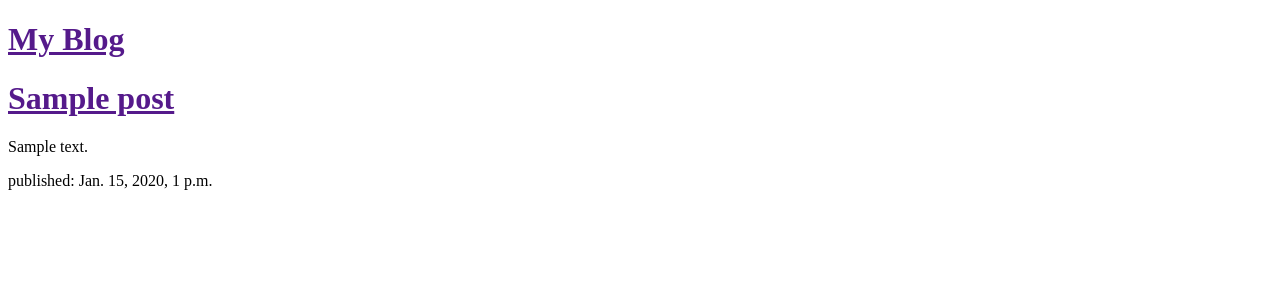
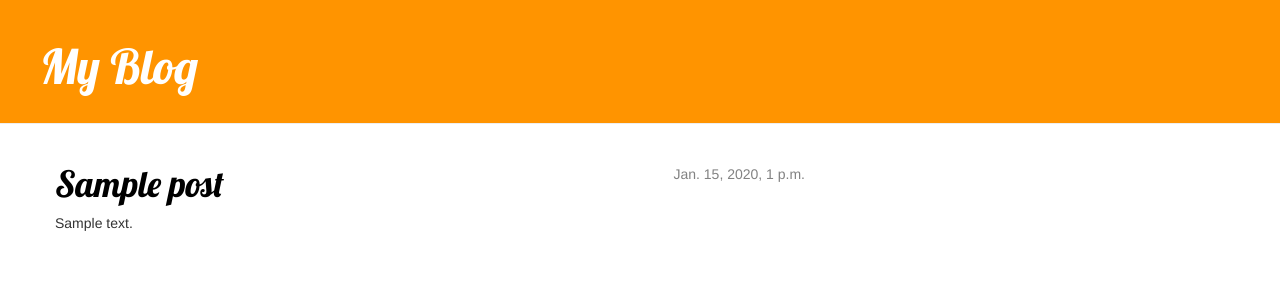
Before and after one commit to ArtemyH/my-first-blog, a Django app: template blog/templates/blog/post_list.html in a window 1280 px wide. Shown: the top 302 px of the page. Run offline with Django 3.2, Linux system fonts and the light colour scheme; the template is opened without the code that fills it: values that come from a table or form of the project are taken from there, others are empty; tables that the repository leaves empty hold one stand-in row (values such as "Sample post"); some libraries are stand-ins or nearby versions.

Commit message:
Add post detail page

```diff
--- /dev/null
+++ b/blog/static/css/blog.css
@@ -0,0 +1,47 @@
+.page-header {
+        background-color: #ff9400;
+        margin-top: 0;
+        padding: 20px 20px 20px 40px;
+    }
+
+    .page-header h1, .page-header h1 a, .page-header h1 a:visited, .page-header h1 a:active {
+        color: #ffffff;
+        font-size: 36pt;
+        text-decoration: none;
+    }
+
+    .content {
+        margin-left: 40px;
+    }
+
+    h1, h2, h3, h4 {
+        font-family: 'Lobster', cursive;
+    }
+
+    .date {
+        float: right;
+        color: #828282;
+    }
+
+    .save {
+        float: right;
+    }
+
+    .post-form textarea, .post-form input {
+        width: 100%;
+    }
+
+    .top-menu, .top-menu:hover, .top-menu:visited {
+        color: #ffffff;
+        float: right;
+        font-size: 26pt;
+        margin-right: 20px;
+    }
+
+    .post {
+        margin-bottom: 70px;
+    }
+
+    .post h1 a, .post h1 a:visited {
+        color: #000000;
+    }
--- /dev/null
+++ b/blog/templates/blog/base.html
@@ -0,0 +1,29 @@
+{% load staticfiles %}
+
+
+<!DOCTYPE html>
+<html lang="en">
+<head>
+    <meta charset="UTF-8">
+    <title>My blog</title>
+    <link rel="stylesheet" href="//maxcdn.bootstrapcdn.com/bootstrap/3.2.0/css/bootstrap.min.css">
+    <link rel="stylesheet" href="//maxcdn.bootstrapcdn.com/bootstrap/3.2.0/css/bootstrap-theme.min.css">
+    <link href="https://fonts.googleapis.com/css?family=Lobster&subset=latin,cyrillic" rel="stylesheet" type="text/css">
+
+    <link rel="stylesheet" href="{% static 'css/blog.css' %}">
+</head>
+<body>
+    <div class="page-header">
+        <h1><a href="">My Blog</a> </h1>
+    </div>
+    <div class="content container">
+        <div class="row">
+            <div class="col-md-8">
+                {% block content %}
+				{% endblock %}
+            </div>
+        </div>
+    </div>
+
+</body>
+</html>
--- a/blog/templates/blog/post_list.html
+++ b/blog/templates/blog/post_list.html
@@ -1,20 +1,13 @@
-<!DOCTYPE html>
-<html lang="en">
-<head>
-    <meta charset="UTF-8">
-    <title>My blog</title>
-</head>
-<body>
-    <div>
-        <h1><a href="">My Blog</a> </h1>
-    </div>
+{% extends 'blog/base.html' %}
+
+{% block content %}
     {% for post in posts %}
-        <div>
-            <h1><a href="">{{post.title}}</a></h1>
+        <div class="post">
+            <div class="date">
+                {{ post.published_date }}
+            </div>
+            <h1><a href="{% url 'post_detail' pk=post.pk %}">{{ post.title }}</a></h1>
             <p>{{ post.text|linebreaksbr }}</p>
-            <p>published: {{ post.published_date }}</p>
         </div>
     {% endfor %}
-
-</body>
-</html>
+{% endblock content %}
--- a/blog/urls.py
+++ b/blog/urls.py
@@ -2,5 +2,6 @@ from django.conf.urls import url
 from . import views
 
 urlpatterns = [
-    url(r'^$', views.post_list, name="post_list")
+    url(r'^$', views.post_list, name="post_list"),
+    url(r'^post/(?P<pk>[0-9]+)/$', views.post_detail, name='post_detail'),
 ]
```
Also changed, not shown: blog/templates/blog/post_detail.html (added, +13 -0 lines), blog/views.py (+6 -1 lines), 1 other file.
